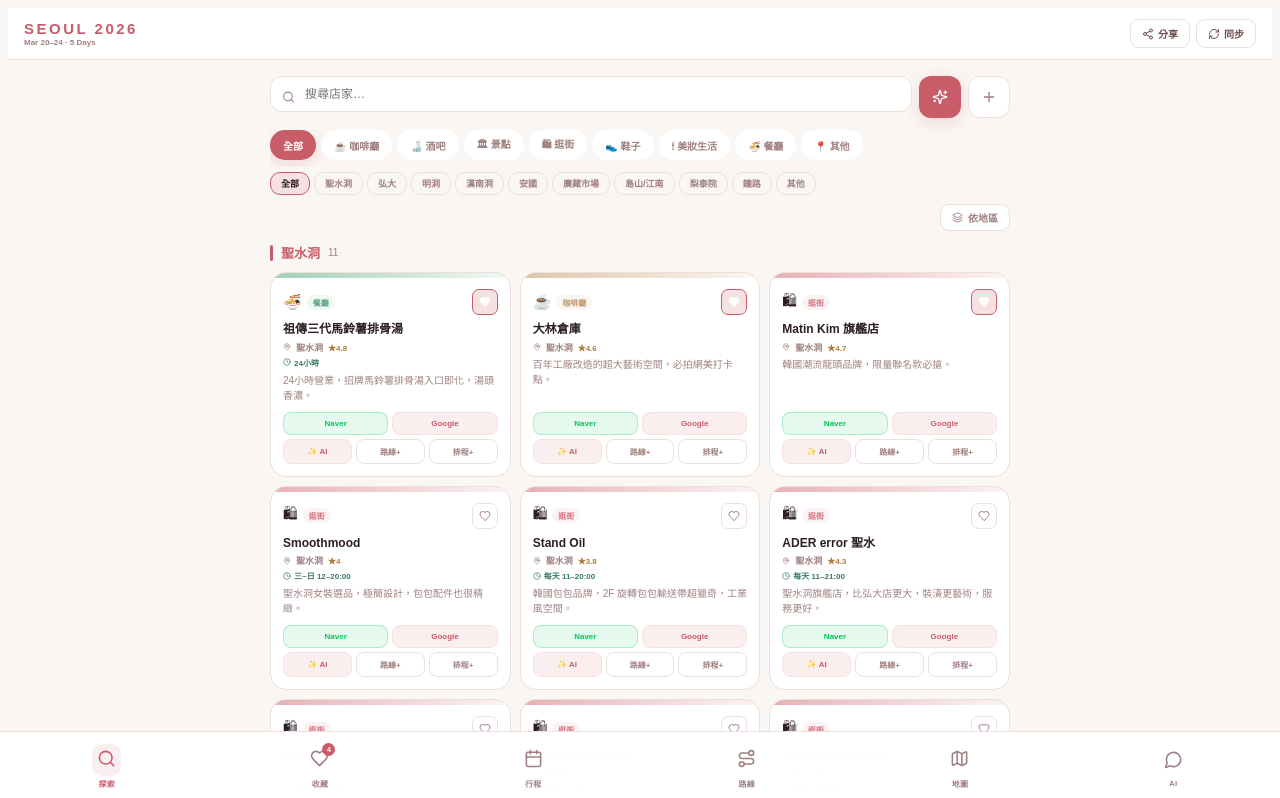
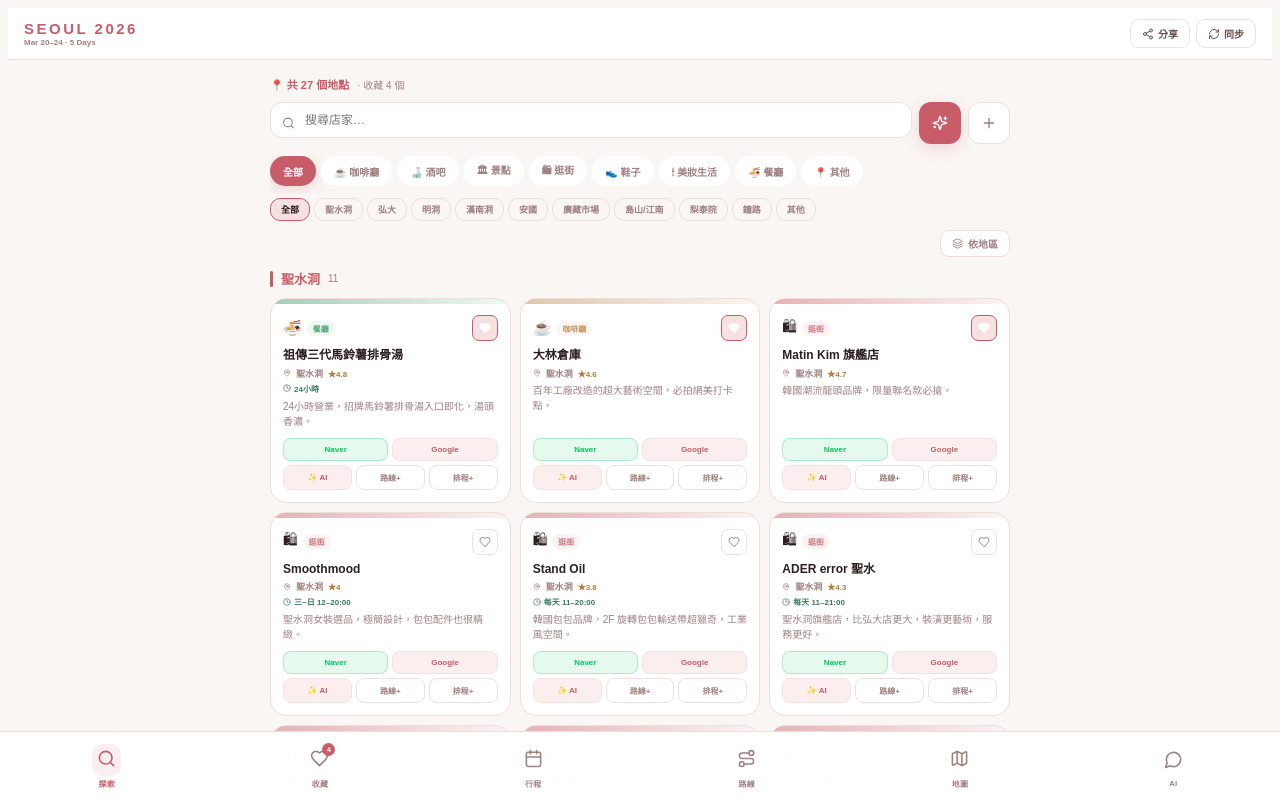
Before and after one commit to al159753al-del/seoul-202603, a React (Vite) app: page / in a window 1280 px wide. Shown: the top 798 px of the page. Built offline with nearby package versions, Linux system fonts and the light colour scheme.

Commit message:
Update App.jsx

```diff
--- a/src/App.jsx
+++ b/src/App.jsx
@@ -330,6 +330,10 @@
 
         {/* ══ EXPLORE ══ */}
         {tab==="explore"&&<div style={{paddingTop:16}}>
+          <div style={{display:"flex",alignItems:"center",marginBottom:10,gap:8}}>
+            <span style={{fontSize:11,fontWeight:900,color:T.rose}}>📍 共 {locations.length} 個地點</span>
+            <span style={{fontSize:10,color:T.muted}}>· 收藏 {favorites.length} 個</span>
+          </div>
           <div style={{display:"flex",gap:7,marginBottom:12}}>
             <div style={{flex:1,position:"relative"}}>
               <Search size={13} style={{position:"absolute",left:12,top:"50%",transform:"translateY(-50%)",color:T.muted}}/>
```
